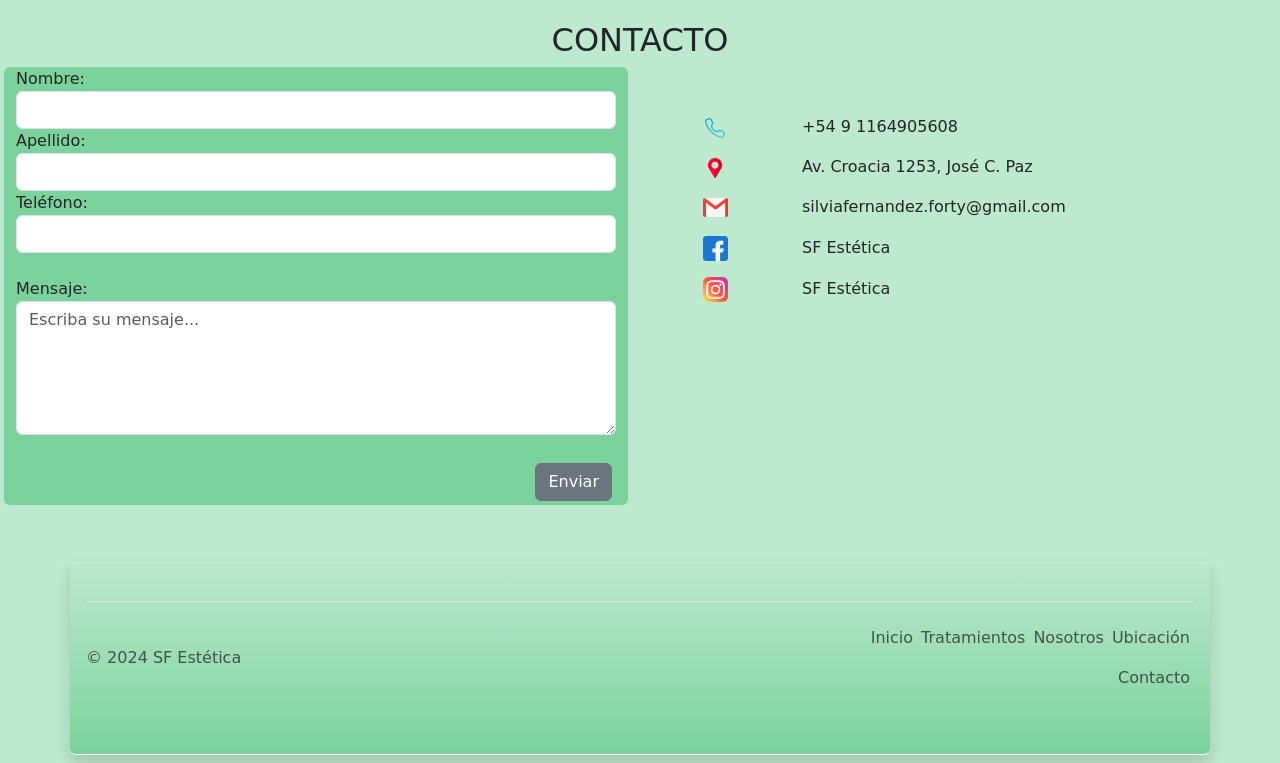
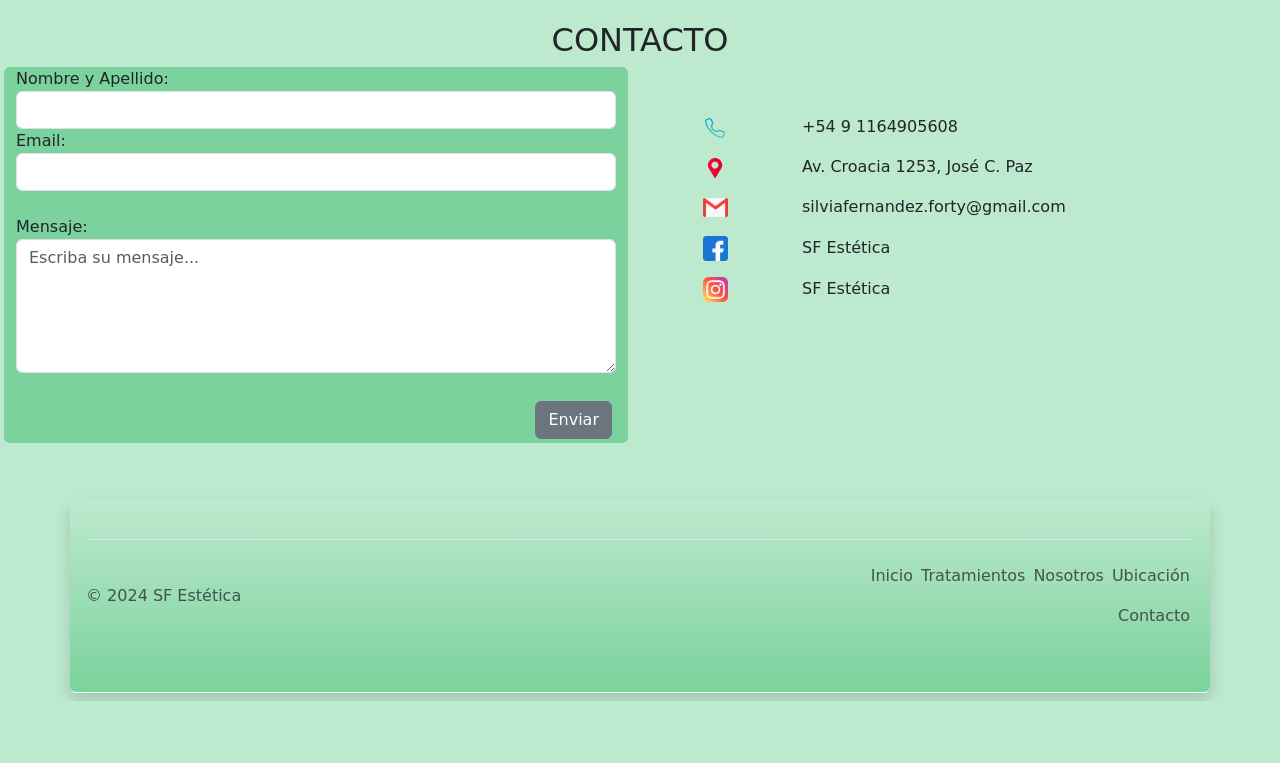
Before and after one commit to jvelazquez90/SFesteticaWeb, a plain HTML site: page index.html in a window 1280 px wide. Shown: the part 2232-2995 px from the top of the page. After the commit the page ends 2933 px from the top, so only its background shows below. Drawn offline with nearby package versions, Linux system fonts and the light colour scheme; a web font is replaced by a local one.

Commit message:
Se agrega formsubmit al formulario de contacto

```diff
--- a/index.html
+++ b/index.html
@@ -187,17 +187,14 @@
           </div>
           <div class="row">
             <div class="col-sm-6 mb-2 verde rounded-2">
-              <form action="mailto:javf_90@hotmail.com" method="POST" enctype="text/plain">
+              <form action="https://formsubmit.co/8ca0556beee57727287088b60d5218c0" method="POST">
                 <div class="row">
                   <div class="col position-relative">
-                    <label for="telefono">Nombre:</label>
-                    <input type="text" class="form-control" name="contactoNombre">
+                    <label for="telefono">Nombre y Apellido:</label>
+                    <input type="text" class="form-control" id="contactoNombre" name="contactoNombre">
 
-                    <label for="telefono">Apellido:</label>
-                    <input type="text" class="form-control" name="contactoApellido">
-
-                    <label for="telefono">Teléfono:</label>
-                    <input type="number" class="form-control" name="telefono" id="telefono"><br>
+                    <label for="Email">Email:</label>
+                    <input type="text" class="form-control" id="email" name="email"><br>
 
                     <div class="col">
                       <label for="mensaje">Mensaje:</label>
```
